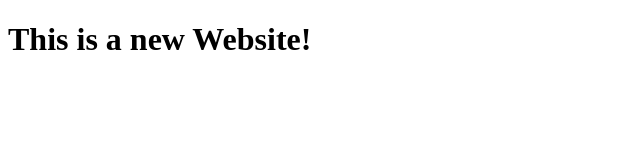
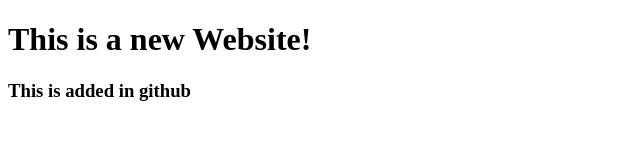
Before and after one commit to SakiulIslam/1st-website, a plain HTML site: page index.html in a window 1280 px wide. Shown: the whole page, without its empty margins (0-640 px from the left). Drawn offline with Linux system fonts and the light colour scheme.

Commit message:
Update index.html

```diff
--- a/index.html
+++ b/index.html
@@ -7,5 +7,6 @@
 </head>
 <body>
    <h1> This is a new Website!</h1>
+    <h3>This is added in github</h3>
 </body>
 </html>
```
